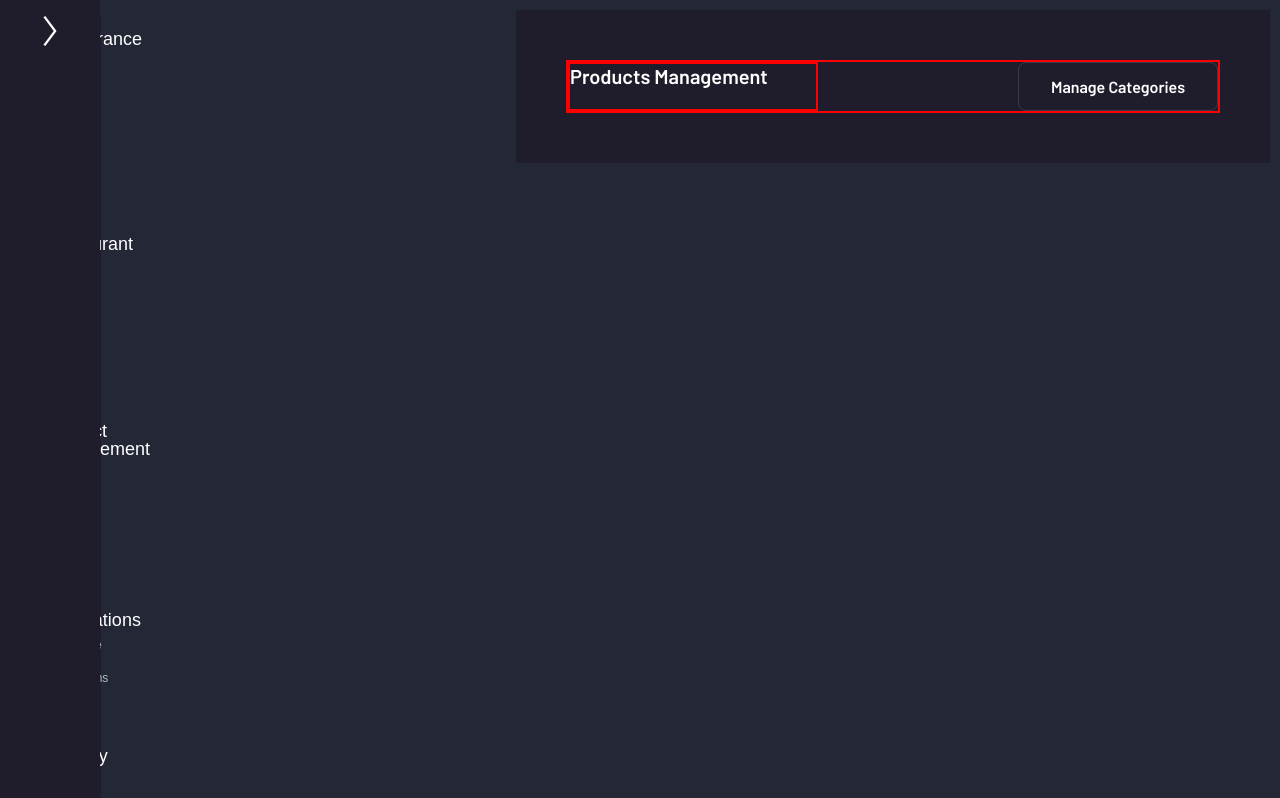
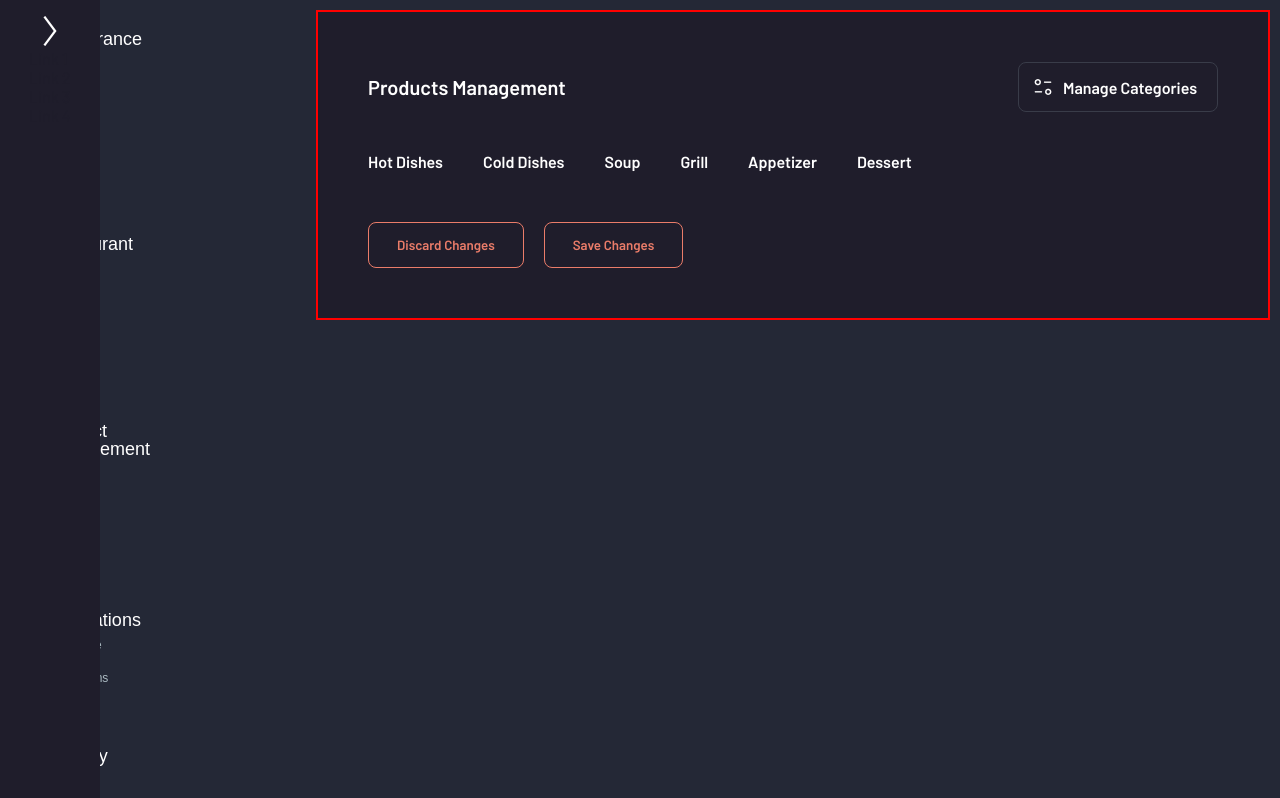
Before and after one commit to alperenustun/food-order-app, a React (Vite) app: page /settings in a window 1280 px wide. Shown: the top 798 px of the page. Built offline with nearby package versions, Linux system fonts and the light colour scheme; no server answers; the database is empty; sample sign-in values are in the browser's storage.

Commit message:
[FO-12] produckts-management-button-box eklendi

```diff
--- a/src/components/ProductsManagement/ProductsManagement.jsx
+++ b/src/components/ProductsManagement/ProductsManagement.jsx
@@ -5,9 +5,25 @@ import "./ProductsManagement.scss";
 function ProductsManagement() {
     return (
         <div className="produckts-management">
-            <div className="produckts-management-title-box" >
-                <h1 className="produckts-management-title3">Products Management</h1>
-                <button className="produckts-management-title-box-btn"> Manage Categories</button>
+            <div className="produckts-management-title-section" >
+                <div className="produckts-management-title-box">
+                    <h1 className="produckts-management-title3">Products Management</h1>
+                    <button className="produckts-management-title-box-btn"><img className="" src="public/Option.png" alt="icon" /> Manage Categories</button>
+                </div>
+                <div>
+                    <ul className="produckts-management-link-box">
+                        <li><a href="#">Hot Dishes</a></li>
+                        <li><a href="#">Cold Dishes</a></li>
+                        <li><a href="#">Soup</a></li>
+                        <li><a href="#">Grill</a></li>
+                        <li><a href="#">Appetizer</a></li>
+                        <li><a href="#">Dessert</a></li>
+                    </ul>
+                </div>
+                <div className="produckts-management-button-box">
+                    <button className="produckts-management-button-box-btn">Discard Changes</button>
+                    <button className="produckts-management-button-box-btn">Save Changes</button>
+                </div>
             </div>
         </div>
 
--- a/src/components/ProductsManagement/ProductsManagement.scss
+++ b/src/components/ProductsManagement/ProductsManagement.scss
@@ -2,16 +2,23 @@
 
 .produckts-management {
     background-color: $secondary-bg;
+    border-radius: 8px;
     margin: 10px;
     height: 60%;
 }
 
+.produckts-management-title-section {
+    display: flex;
+    flex-direction: column;
+    border: 2px solid red;
+    padding: 50px;
+}
+
 .produckts-management-title-box {
     display: flex;
+    align-items: center;
     justify-content: space-between;
-    gap: 200px;
-    border: 2px solid red;
-    margin: 50px;
+    gap: 400px;
 }
 
 .produckts-management-title3 {
@@ -19,12 +26,14 @@
     font-size: 20px;
     font-weight: 600;
     width: 250px;
-    border: 2px solid red;
     font-family: $primary-font;
 }
 
 .produckts-management-title-box-btn {
     background-color: transparent;
+    display: flex;
+    align-items: center;
+    gap: 10px;
     color: $font-color-white;
     font-family: $primary-font;
     font-size: 16px;
@@ -35,3 +44,41 @@
     border: 1px solid $border-color;
     border-radius: 8px;
 }
+
+
+.produckts-management-link-box {
+    display: flex;
+    margin-top: 40px;
+    gap: 40px;
+    font-family: $primary-font;
+    font-weight: 600;
+    margin-bottom: 50px;
+    line-height: 19.6px;
+
+}
+
+.produckts-management-link-box li a:hover {
+    color: $accent-color;
+    border-bottom: 3px solid $accent-color;
+    padding-bottom: 5px;
+}
+
+.produckts-management-button-box {
+    display: flex;
+    gap: 20px;
+}
+
+.produckts-management-button-box-btn {
+    background-color: transparent;
+    font-family: $primary-font;
+    font-weight: 600;
+    padding: 14px 28px 14px 28px;
+    color: $accent-color;
+    border-radius: 8px;
+    border: 1px solid $accent-color;
+}
+
+.produckts-management-button-box-btn:hover {
+    color: white;
+    background-color: $accent-color;
+}
```
